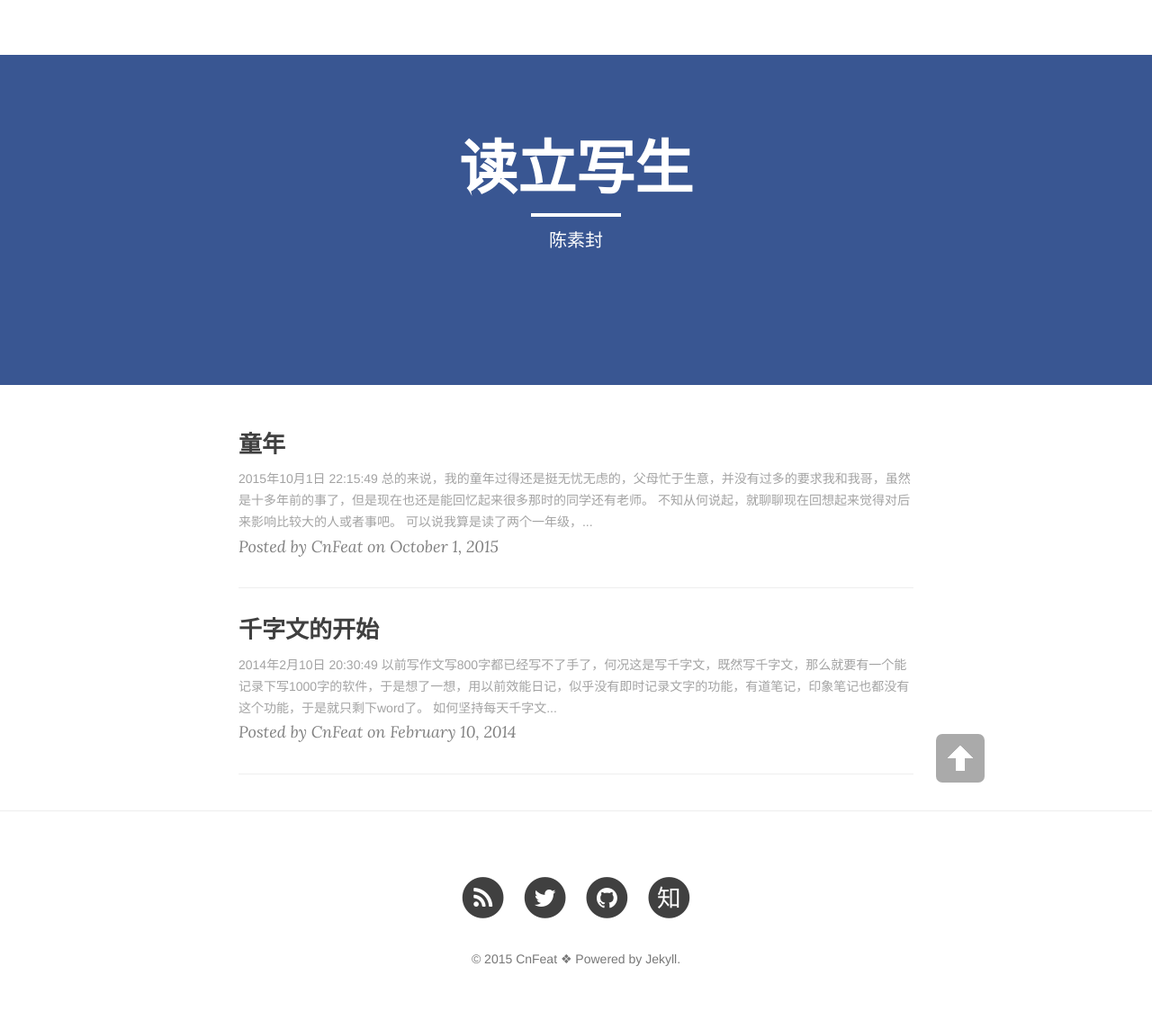
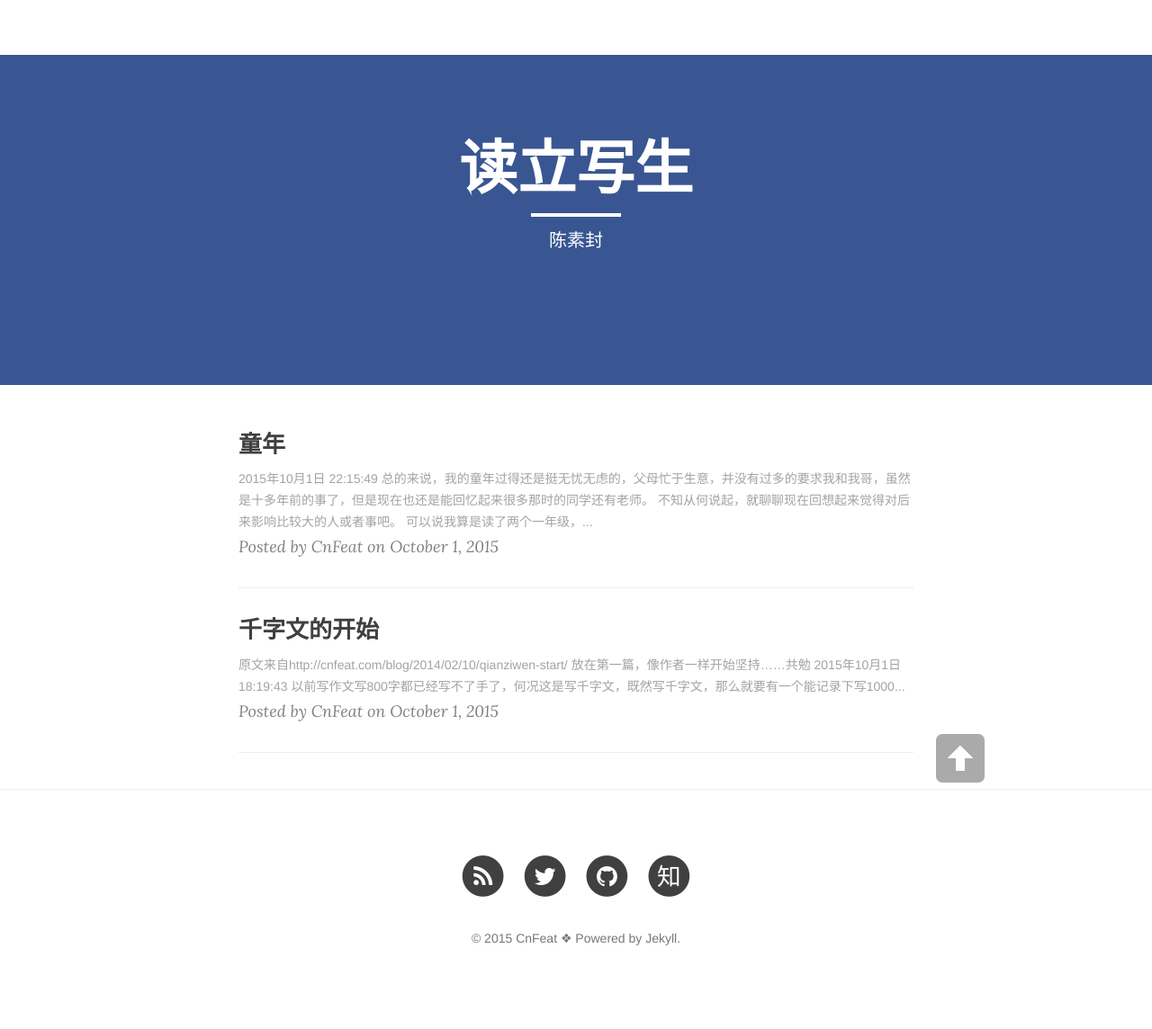
Before and after one commit to wood-wind/wood-wind.github.io, a Jekyll site: the page built from index.html, in a window 1280 px wide. Shown: the whole page at 90% size. Built offline with Jekyll 4.4.1, drawn with Linux system fonts in a browser that asks for light colours; nearby versions of some CDN libraries; the list of posts is cut into pages by our own code; after the commit the page ends 1120 px from its top, so only the background shows below that.

Commit message:
Update 2014-02-10-qianziwen-start.md

```diff
--- a/_posts/2014-02-10-qianziwen-start.md
+++ b/_posts/2014-02-10-qianziwen-start.md
@@ -1,14 +1,15 @@
 ---
 layout: post
 title: 千字文的开始
-date: 2014-02-10
+date: 2015-10-1
 categories: blog
 tags: [书写,思考]
 description: 我坚信每天写一写必定可以提高自己写作能力和讲故事的能力，同时这也是一种个人的商业模式，虽然目前必定不能带来受益，但是我相信未来必定会带来好处。
 ---
 
-
-2014年2月10日 20:30:49
+原文来自http://cnfeat.com/blog/2014/02/10/qianziwen-start/
+放在第一篇，像作者一样开始坚持......共勉
+2015年10月1日 18:19:43
 
 以前写作文写800字都已经写不了手了，何况这是写千字文，既然写千字文，那么就要有一个能记录下写1000字的软件，于是想了一想，用以前效能日记，似乎没有即时记录文字的功能，有道笔记，印象笔记也都没有这个功能，于是就只剩下word了。
 
```
